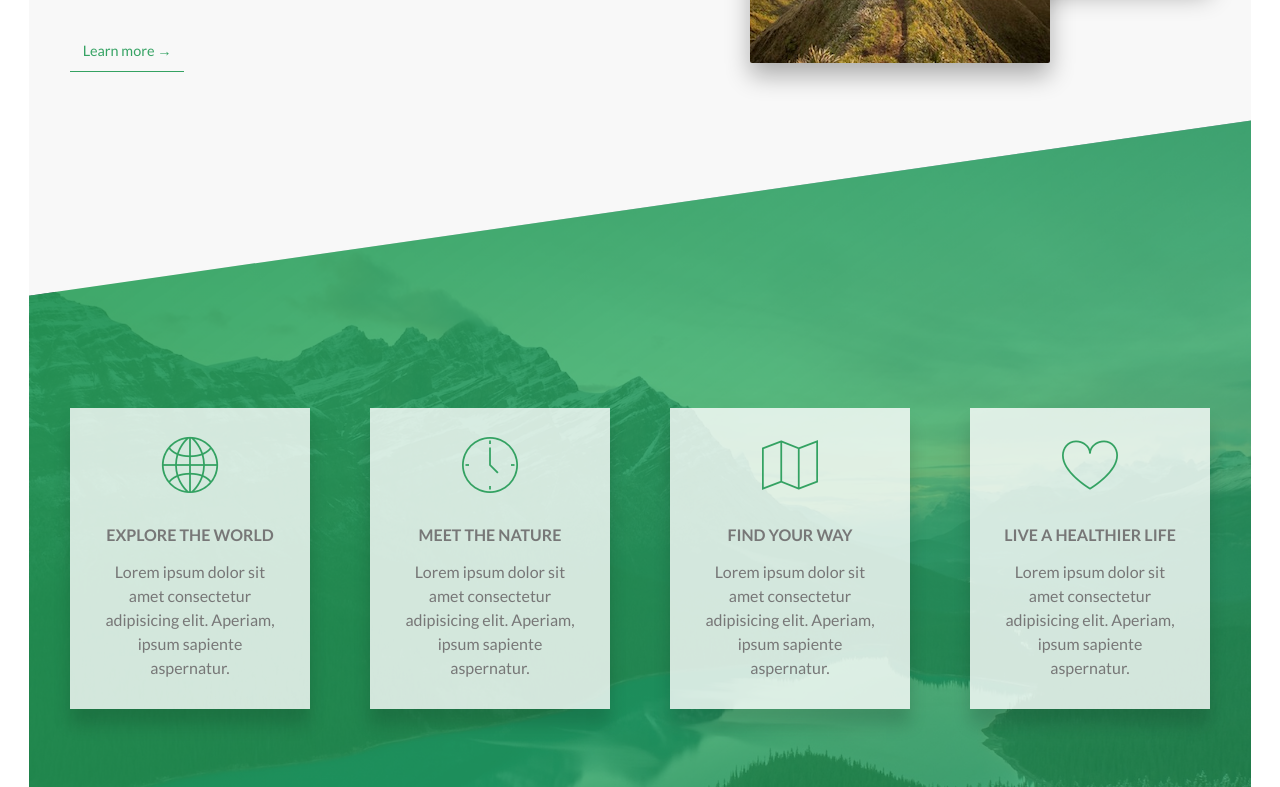
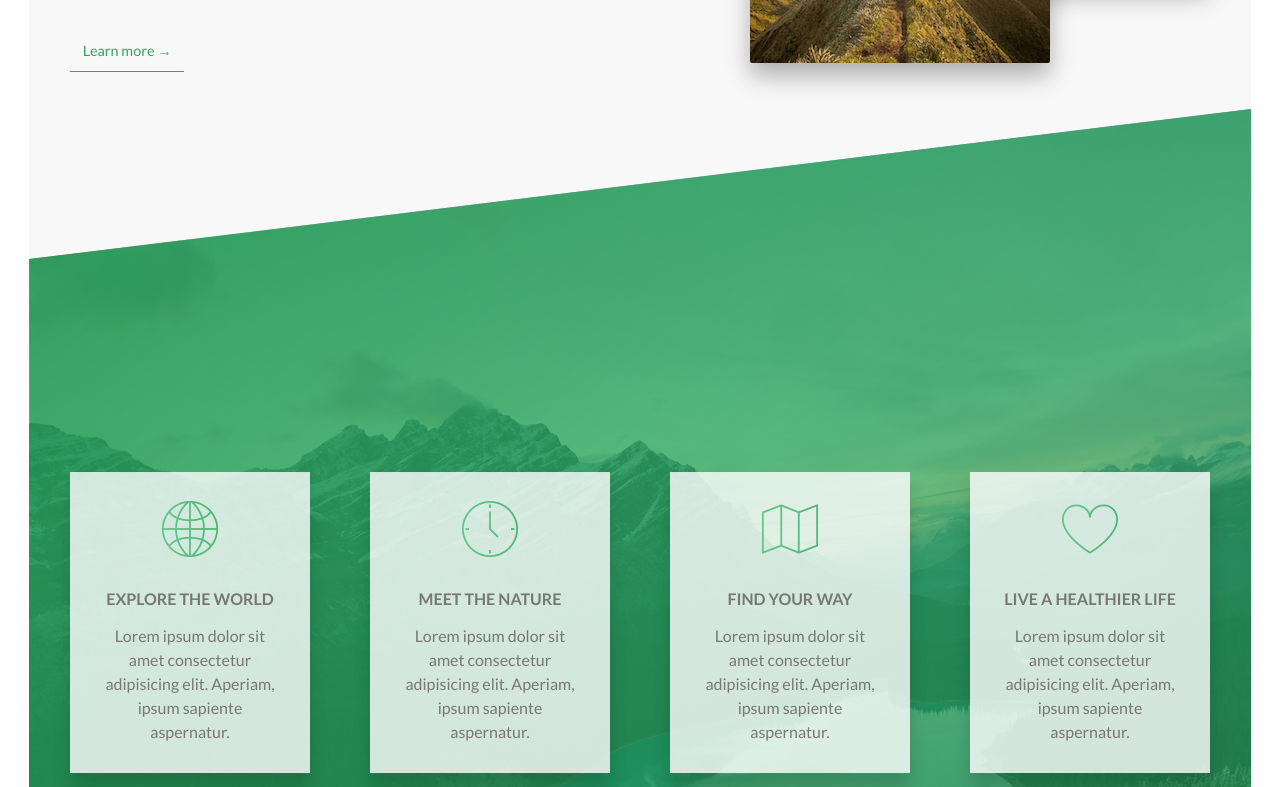
Before and after one commit to cnerylozada/theNatoursProject, a plain HTML site: page index.html in a window 1280 px wide. Shown: the part 1253-2040 px from the top of the page. Drawn offline with Linux system fonts and the light colour scheme.

Commit message:
feat: featuresSection done

```diff
--- a/css/commons/components/_featureCard.scss
+++ b/css/commons/components/_featureCard.scss
@@ -9,7 +9,7 @@
         margin-bottom: 2rem;
         text-align: center;
         font-size: 3.5rem;
-        color: $green-dark-gradient;
+        @include getTheme("natour");
     }
 
     &__content p{
--- a/css/commons/pages/_home.scss
+++ b/css/commons/pages/_home.scss
@@ -20,6 +20,9 @@
   background-size: cover;
   background-position: right bottom;
   padding: 18rem 0;
-  margin-top: -12rem;
-  clip-path: polygon(0 20%, 100% 0, 100% 80%, 0 100%);
+  margin-top: -8rem;
+  transform: skewY(-7deg);
+  & > * {
+    transform: skewY(7deg);
+  }
 }
```
Also changed, not shown: css/style.css, 1 other file.
